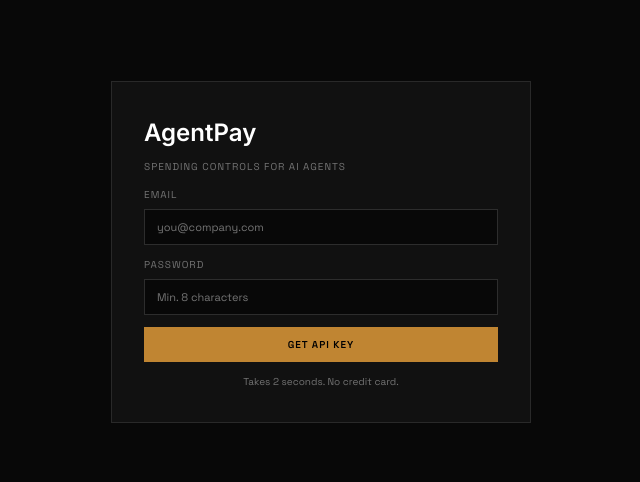
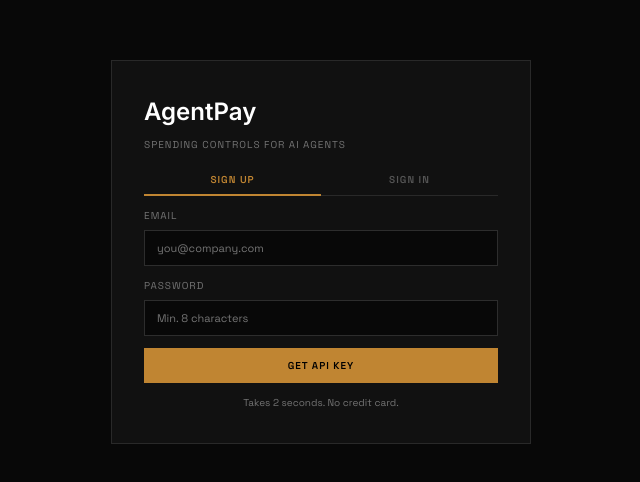
Before and after one commit to advaitgore/agent_payment, a React (Vite) app in the folder apps/web/: page / in a window 1280 px wide. Shown: the part 148-630 px from the top of the page, without its empty margins (319-959 px from the left). Built offline with nearby package versions, Linux system fonts and the light colour scheme; no server answers.

Commit message:
feat: add sign-in tab and auto-switch on duplicate email

```diff
--- a/apps/web/src/App.tsx
+++ b/apps/web/src/App.tsx
@@ -1,10 +1,11 @@
 import { useState } from 'react'
 import type { FormEvent } from 'react'
 import './index.css'
-import { signupAndProvision } from './lib/api'
+import { signupAndProvision, login } from './lib/api'
 import { tokens } from './tokens'
 
 type AppState = 'signup' | 'key_revealed'
+type AuthMode = 'signup' | 'login'
 
 export type Page = 'dashboard' | 'agents' | 'agent-detail' | 'audit-log' | 'settings' | 'setup'
 
@@ -12,12 +13,20 @@
 
 export default function App() {
   const [appState, setAppState] = useState<AppState>('signup')
+  const [authMode, setAuthMode] = useState<AuthMode>('signup')
   const [email, setEmail] = useState('')
   const [password, setPassword] = useState('')
   const [apiKey, setApiKey] = useState('')
   const [error, setError] = useState<string | null>(null)
+  const [hint, setHint] = useState<string | null>(null)
   const [submitting, setSubmitting] = useState(false)
   const [copied, setCopied] = useState<'key' | 'cmd' | null>(null)
+
+  const switchMode = (mode: AuthMode) => {
+    setAuthMode(mode)
+    setError(null)
+    setHint(null)
+  }
 
   const handleSubmit = async (e: FormEvent) => {
     e.preventDefault()
@@ -28,12 +37,27 @@
     }
     setSubmitting(true)
     setError(null)
+    setHint(null)
     try {
+      if (authMode === 'signup') {
         const result = await signupAndProvision({ email: normalizedEmail, password })
         setApiKey(result.api_key)
         setAppState('key_revealed')
+      } else {
+        const result = await login({ email: normalizedEmail, password })
+        const key = (result as unknown as { api_key?: string }).api_key ?? ''
+        setApiKey(key)
+        setAppState('key_revealed')
+      }
     } catch (err) {
-      setError(err instanceof Error ? err.message : 'Something went wrong.')
+      const msg = err instanceof Error ? err.message : 'Something went wrong.'
+      const isDuplicate = /already exists|duplicate|conflict|registered/i.test(msg) || msg.includes('409')
+      if (authMode === 'signup' && isDuplicate) {
+        setError('An account with that email already exists.')
+        setHint('Switch to Sign In to continue.')
+      } else {
+        setError(msg)
+      }
     } finally {
       setSubmitting(false)
     }
@@ -138,6 +162,7 @@
             <p style={{ ...labelStyle, marginTop: '6px', marginBottom: 0 }}>You&apos;re set up</p>
           </div>
 
+          {apiKey ? (
             <div>
               <span style={labelStyle}>Your API key</span>
               <div style={{ display: 'flex', gap: '8px', alignItems: 'center' }}>
@@ -150,6 +175,11 @@
                 Keep this safe. Paste it as <code style={{ color: tokens.colors.text.secondary }}>AGENTPAY_API_KEY</code> when Smithery prompts you.
               </p>
             </div>
+          ) : (
+            <p style={{ fontSize: tokens.typography.fontSize.xs, color: tokens.colors.text.tertiary, margin: 0 }}>
+              Signed in successfully. Your API key was issued at signup — check your original setup email or the Setup page.
+            </p>
+          )}
 
           <div>
             <span style={labelStyle}>Install via Smithery</span>
@@ -179,6 +209,34 @@
           <p style={{ ...labelStyle, marginTop: '6px', marginBottom: 0 }}>Spending controls for AI agents</p>
         </div>
 
+        {/* Tab toggle */}
+        <div style={{ display: 'flex', borderBottom: `1px solid ${tokens.colors.border}` }}>
+          {(['signup', 'login'] as AuthMode[]).map((mode) => (
+            <button
+              key={mode}
+              type="button"
+              onClick={() => switchMode(mode)}
+              style={{
+                flex: 1,
+                padding: `${tokens.spacing.sm} 0`,
+                background: 'none',
+                border: 'none',
+                borderBottom: authMode === mode ? `2px solid ${tokens.colors.accent}` : '2px solid transparent',
+                color: authMode === mode ? tokens.colors.accent : tokens.colors.text.muted,
+                fontFamily: tokens.typography.fontFamily.body,
+                fontSize: tokens.typography.fontSize.xs,
+                fontWeight: tokens.typography.fontWeight.bold,
+                letterSpacing: tokens.typography.letterSpacing.widest,
+                textTransform: 'uppercase',
+                cursor: 'pointer',
+                marginBottom: '-1px',
+              }}
+            >
+              {mode === 'signup' ? 'Sign Up' : 'Sign In'}
+            </button>
+          ))}
+        </div>
+
         <div>
           <label style={labelStyle}>Email</label>
           <input
@@ -199,23 +257,35 @@
             onChange={(e) => setPassword(e.target.value)}
             placeholder="Min. 8 characters"
             style={inputStyle}
-            autoComplete="new-password"
+            autoComplete={authMode === 'signup' ? 'new-password' : 'current-password'}
           />
         </div>
 
         {error && (
           <div style={{ backgroundColor: tokens.colors.errorBg, border: `1px solid ${tokens.colors.errorBorder}`, color: tokens.colors.error, padding: '10px 12px', fontSize: tokens.typography.fontSize.xs }}>
             {error}
+            {hint && (
+              <span
+                onClick={() => switchMode('login')}
+                style={{ marginLeft: '6px', color: tokens.colors.accent, cursor: 'pointer', textDecoration: 'underline' }}
+              >
+                {hint}
+              </span>
+            )}
           </div>
         )}
 
         <button type="submit" disabled={submitting} style={btnPrimaryStyle}>
-          {submitting ? 'Setting up...' : 'Get API Key'}
+          {submitting
+            ? (authMode === 'signup' ? 'Setting up...' : 'Signing in...')
+            : (authMode === 'signup' ? 'Get API Key' : 'Sign In')}
         </button>
 
+        {authMode === 'signup' && (
           <p style={{ fontSize: tokens.typography.fontSize.xs, color: tokens.colors.text.tertiary, margin: 0, textAlign: 'center' }}>
             Takes 2 seconds. No credit card.
           </p>
+        )}
       </form>
     </div>
   )
```
Lines whose indentation alone changed are shown as unchanged.
